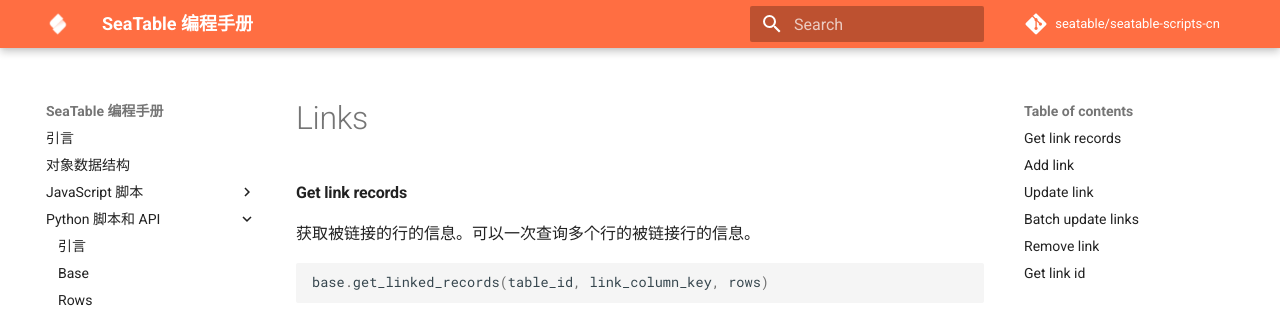
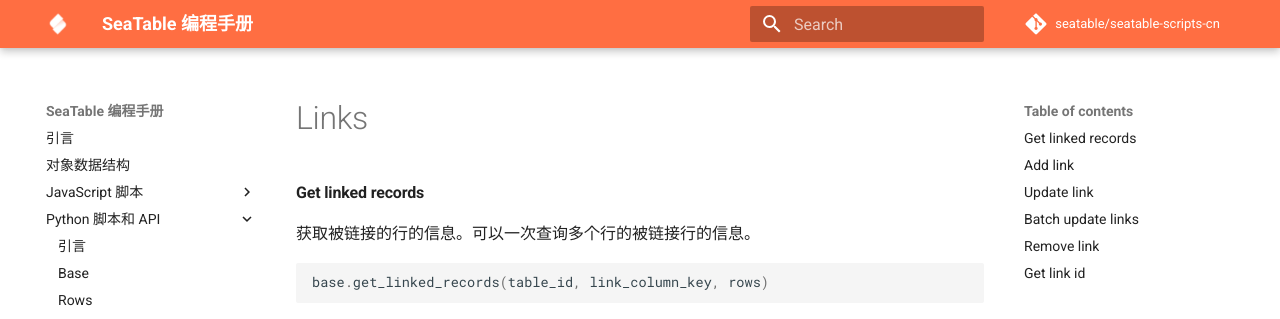
Before and after one commit to seatable/seatable-scripts-cn, an MkDocs documentation site: the page built from manual/python/links.md, in a window 1280 px wide and 900 px high. Shown: the top 319 px of the window. Built offline with MkDocs 1.6.1 and Material for MkDocs 9.7.7, drawn with Linux system fonts in a browser that asks for light colours; comment, search, counter and statistics services are not loaded.

Commit message:
Update links.md

```diff
--- a/manual/python/links.md
+++ b/manual/python/links.md
@@ -1,6 +1,6 @@
 # Links
 
-#### Get link records
+#### Get linked records
 
 获取被链接的行的信息。可以一次查询多个行的被链接行的信息。
 
```
